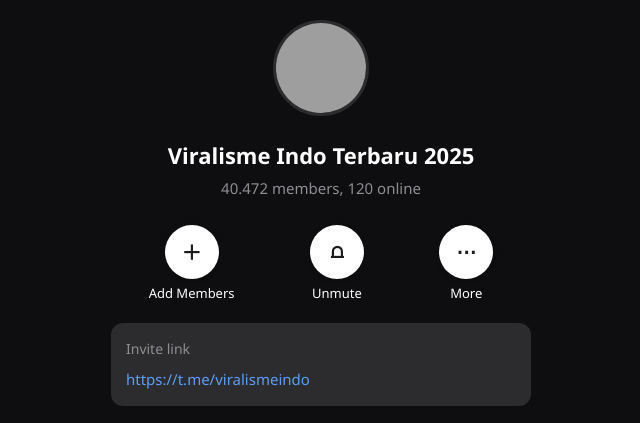
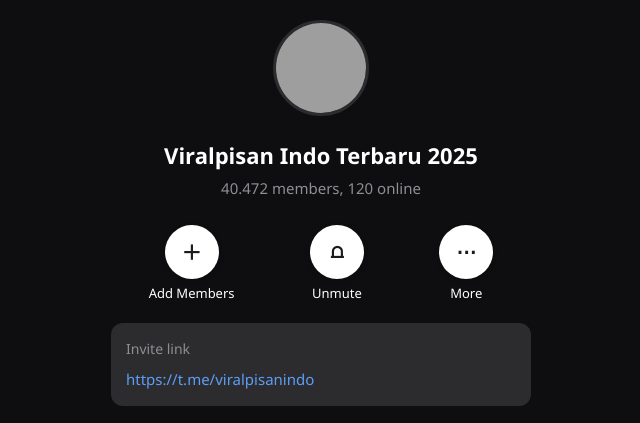
Before and after one commit to bangdit28/Tele-Grup, a plain HTML site: page index.html in a window 1280 px wide. Shown: the top 423 px of the page, 319-959 px from the left. Drawn offline with Linux system fonts and the light colour scheme; grey boxes are pictures that could not be loaded.

Commit message:
Update index.html

```diff
--- a/index.html
+++ b/index.html
@@ -3,7 +3,7 @@
 <head>
   <meta charset="UTF-8" />
   <meta name="viewport" content="width=device-width, initial-scale=1.0"/>
-  <title>Novel Indonesia</title>
+  <title>Viral Pisan Indonesia</title>
   <style>
     body {
       margin: 0;
@@ -177,7 +177,7 @@
 
     <div class="profile">
       <img src="https://img.doodcdn.io/splash/4gq91ai640jdcv1r.jpg" alt="Logo" class="logo"/>
-      <h1 class="group-name">Viralisme Indo Terbaru 2025</h1>
+      <h1 class="group-name">Viralpisan Indo Terbaru 2025</h1>
       <p class="members-count">40.472 members, 120 online</p>
     </div>
 
@@ -198,7 +198,7 @@
 
     <div class="invite-link">
       <p>Invite link</p>
-      <a href="#">https://t.me/viralismeindo</a>
+      <a href="#">https://t.me/viralpisanindo</a>
     </div>
 
     <div class="tabs">
```
